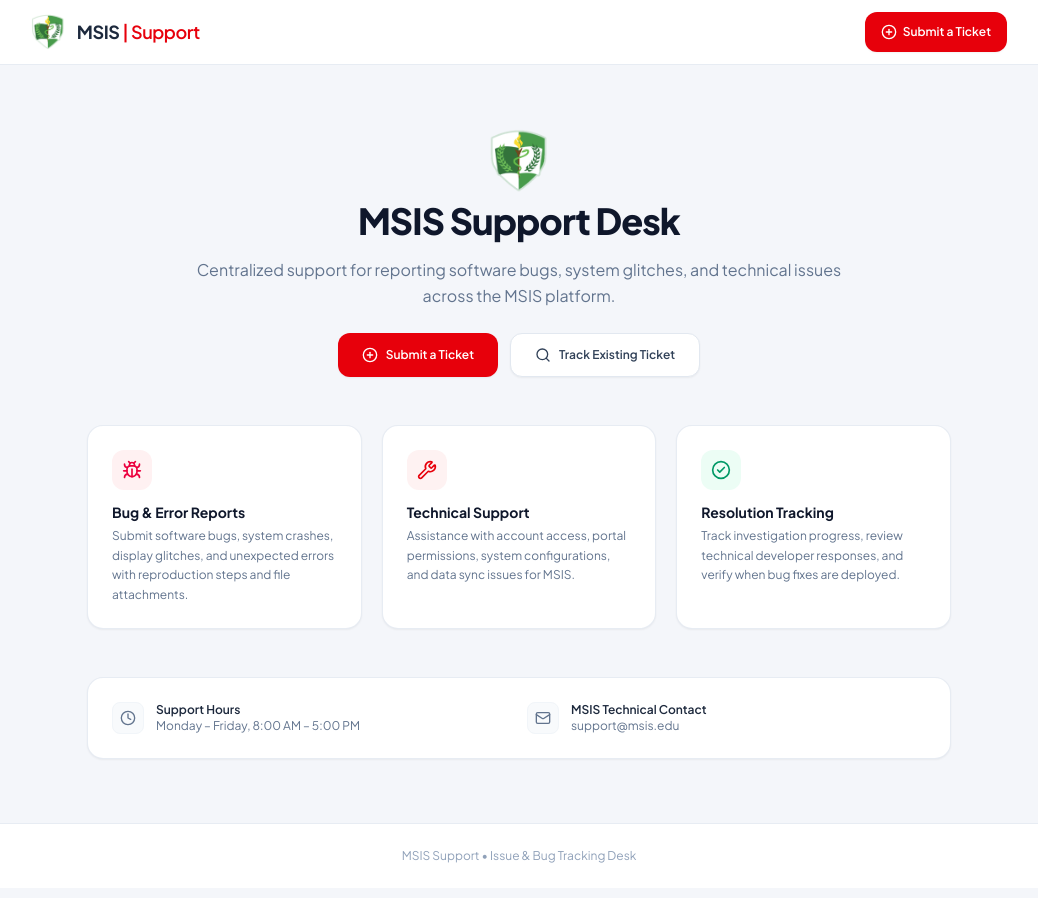
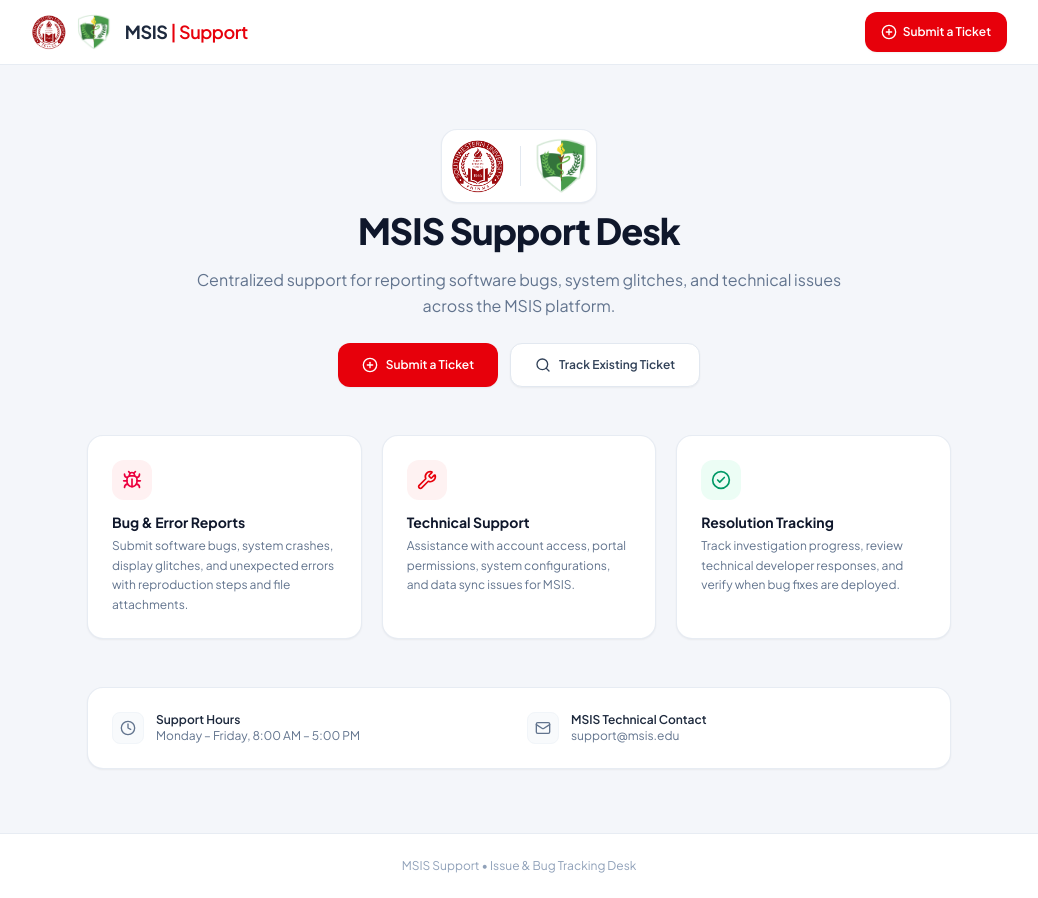
Before and after one commit to rodrigomarcelo643/Support-MSIS, a React (Vite) app: page / in a window 1280 px wide. Shown: the whole page, without its empty margins (121-1159 px from the left). Built offline with nearby package versions, Linux system fonts and the light colour scheme; no server answers.

Commit message:
feat(public): pair Southwestern University seal with medicine logo on landing page

```diff
--- a/src/pages/PublicPage.tsx
+++ b/src/pages/PublicPage.tsx
@@ -2,6 +2,7 @@ import React from 'react';
 import { useNavigate } from 'react-router-dom';
 import { motion, type Variants } from 'framer-motion';
 import medicineLogo from '../assets/logo/medicine-logo.png';
+import southweLogo from '../assets/logo/southwe_main.png';
 import { Button } from '../components/ui/button';
 import { Card } from '../components/ui/card';
 import { useAuth } from '../context/AuthContext';
@@ -57,9 +58,10 @@ export const PublicPage: React.FC = () => {
         className="bg-white border-b border-slate-200/80 sticky top-0 z-50"
       >
         <div className="max-w-5xl mx-auto px-4 sm:px-6 h-16 flex items-center justify-between">
-          <div className="flex items-center space-x-3">
+          <div className="flex items-center space-x-2.5">
+            <img src={southweLogo} alt="Southwestern University PHINMA" className="h-9 w-9 object-contain" />
             <img src={medicineLogo} alt="MSIS Logo" className="h-9 w-auto object-contain" />
-            <span className="text-lg font-bold text-slate-800 tracking-tight">
+            <span className="text-lg font-bold text-slate-800 tracking-tight pl-1">
               MSIS <span className="text-red-600 font-semibold">| Support</span>
             </span>
           </div>
@@ -88,8 +90,10 @@ export const PublicPage: React.FC = () => {
           className="text-center space-y-4 max-w-2xl mx-auto"
         >
           <motion.div variants={itemVariants} className="flex justify-center mb-2">
-            <div >
-              <img src={medicineLogo} alt="MSIS Logo" className="h-16 w-auto object-contain" />
+            <div className="flex items-center justify-center gap-3.5 p-2 rounded-2xl bg-white border border-slate-200/80 shadow-xs">
+              <img src={southweLogo} alt="Southwestern University PHINMA" className="h-14 w-14 object-contain" />
+              <div className="h-10 w-px bg-slate-200" />
+              <img src={medicineLogo} alt="MSIS Medicine" className="h-14 w-auto object-contain" />
             </div>
           </motion.div>
 
```
